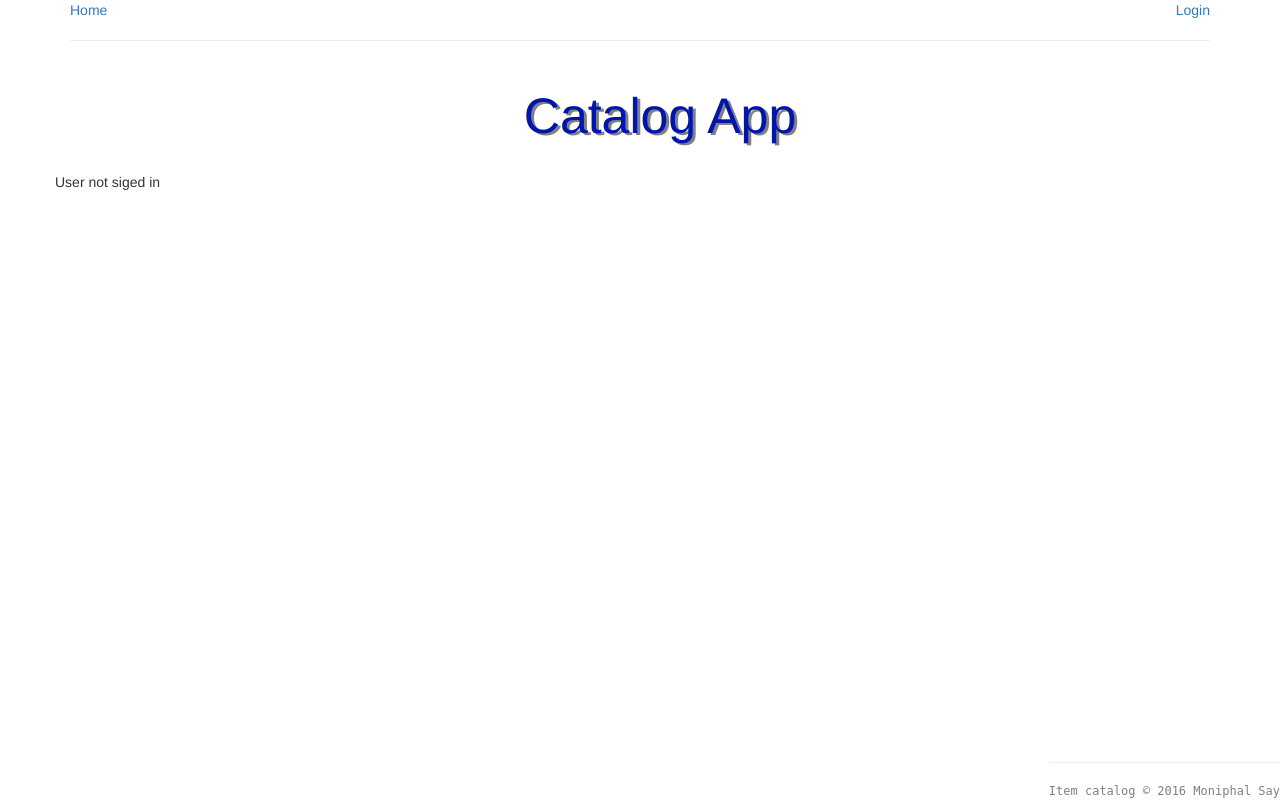
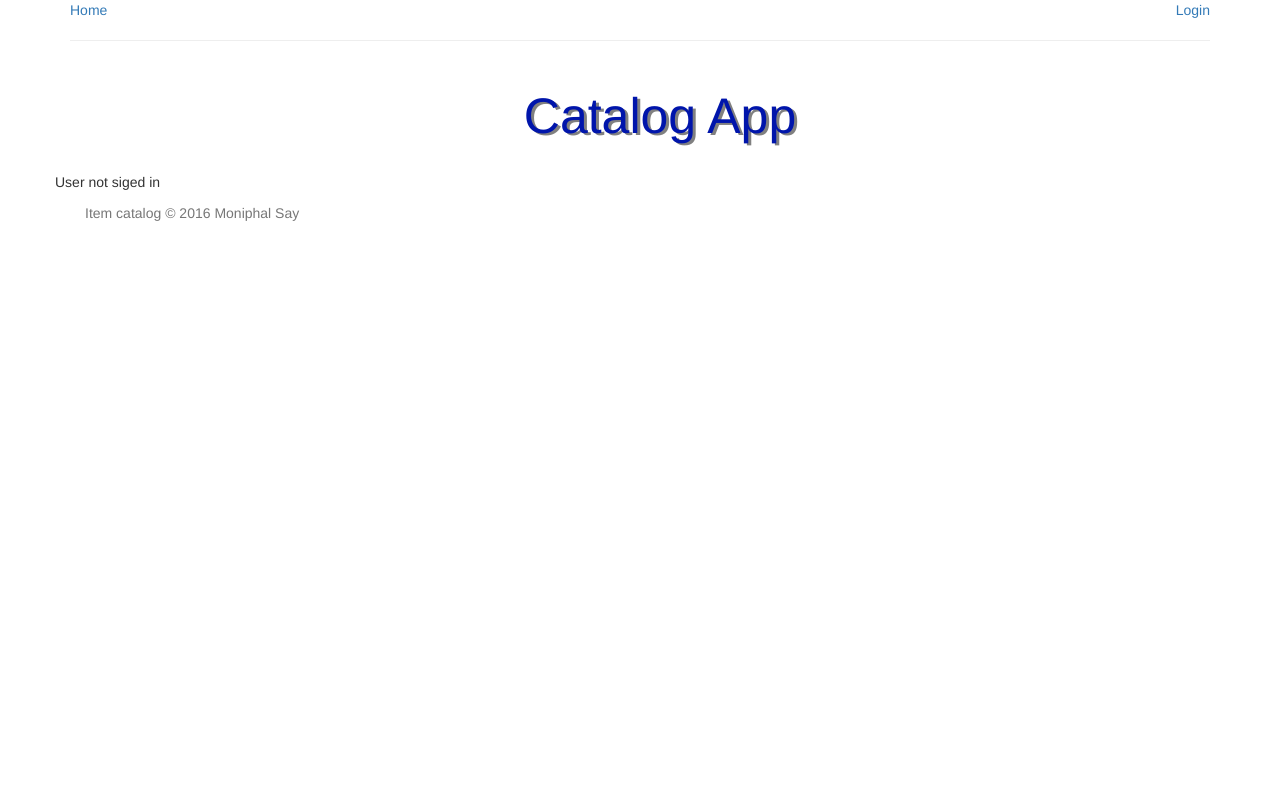
Before and after one commit to saymoniphal/fswd-p4-item-catalog, a Flask app: page / in a window 1280 px wide. Run offline with Flask 2, Linux system fonts and the light colour scheme; some libraries are stand-ins or nearby versions.

Commit message:
make footer use bootstrap footer class

```diff
--- a/catalog/static/main.css
+++ b/catalog/static/main.css
@@ -14,14 +14,3 @@ h1 {
 .hidden {
     display: None;
 }
-
-footer {
-    color: gray;
-    font-size: 12px;
-    display: block;
-    position: fixed;
-    bottom: 0px;
-    right: 0px;
-    font-family: Monospace;
-    text-align: right;
-}
--- a/catalog/templates/base.html
+++ b/catalog/templates/base.html
@@ -59,9 +59,10 @@
 		</div>
 
 
-		<footer>
-            <hr>
-			Item catalog &copy; 2016 Moniphal Say
+		<footer class="footer">
+		  <div class="container">
+		    <p class="text-muted">Item catalog &copy; 2016 Moniphal Say</p>
+		  </div>
 		</footer>
 
 	</div>
```
